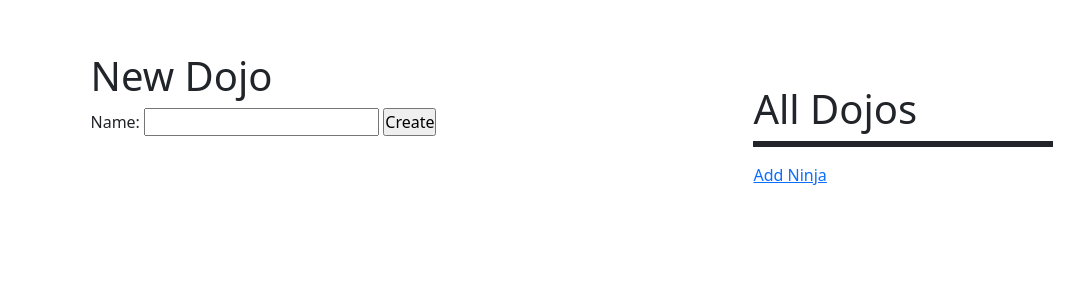
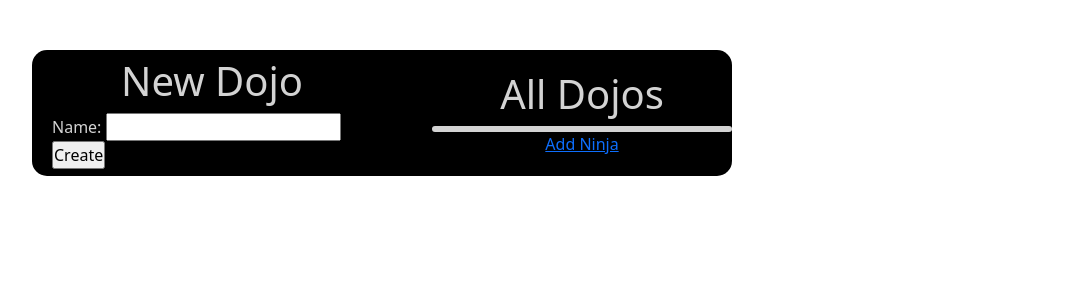
Before and after one commit to Nothdurftm17/NinjasandDojos, a Flask app: page / in a window 1280 px wide. Shown: the top 300 px of the page, without its empty margins (68-1152 px from the left). Run offline with Flask 2, Linux system fonts and the light colour scheme; data that the repository does not hold is empty.

Commit message:
added bootstrap and CSS

```diff
--- a/flask_app/static/style.css
+++ b/flask_app/static/style.css
@@ -5,8 +5,9 @@
 
 #body1{
     display: flex;
-    justify-content: space-around;
+    justify-content: center;
     align-items: center;
+    width: 900px;
 }
 
 body2{
@@ -20,15 +21,36 @@ body2{
 body3{
     display: flex;
     flex-direction: column;
+}
 
+#pagecontainer{
+    width:700px;
+    background-color: black;
+    display: flex;
+    align-items: center;
+    gap: 60px;
+    margin-top: 50px;
+    border-radius: 15px;
+    color: lightgray;
+}
+
+#newDojo{
+    display: flex;
+    flex-direction: column;
+    align-items: center;
+    margin-left: 20px;
 }
 
 #allDojos{
-    margin-top: 85px;
+    margin: 20px 0px;
+    display: flex;
+    flex-direction: column;
+    align-items: center;
 }
 
-.list-dojos{
+.list-group{
     border: solid 3px;
+    background-color: white;
     width: 300px;
 }
 
@@ -39,7 +61,13 @@ ul li{
 #addNinja{
     display: flex;
     flex-direction: column;
+    align-items: center;
+    justify-content: center;
     margin-top: 20px;
+    height: 350px;
+    width: 500px;
+    background-color: black;
+    color: lightgray;
 }
 
 .input{
--- a/flask_app/templates/index.html
+++ b/flask_app/templates/index.html
@@ -6,11 +6,13 @@
     <meta http-equiv="X-UA-Compatible" content="IE=edge">
     <meta name="viewport" content="width=device-width, initial-scale=1.0">
     <title>Dojos</title>
-    <link href="https://cdn.jsdelivr.net/npm/bootstrap@5.1.3/dist/css/bootstrap.min.css" rel="stylesheet" integrity="sha384-1BmE4kWBq78iYhFldvKuhfTAU6auU8tT94WrHftjDbrCEXSU1oBoqyl2QvZ6jIW3" crossorigin="anonymous">
+    <link href="https://cdn.jsdelivr.net/npm/bootstrap@5.1.3/dist/css/bootstrap.min.css" rel="stylesheet"
+        integrity="sha384-1BmE4kWBq78iYhFldvKuhfTAU6auU8tT94WrHftjDbrCEXSU1oBoqyl2QvZ6jIW3" crossorigin="anonymous">
     <link rel="stylesheet" href="{{url_for('static', filename= 'style.css') }}">
 </head>
 
 <body id="body1">
+    <div id="pagecontainer">
         <div id="newDojo">
             <h1>New Dojo</h1>
 
@@ -25,16 +27,14 @@
 
         <div id="allDojos">
             <h1>All Dojos</h1>
-    <ul class="list-dojos">
+            <ul class="list-group">
                 {% for dojo in all_dojos%}
-        <li><a href="{{dojo.id}}">{{dojo.name}}</a></li>
+                <li class="list-group-item"> <a href="{{dojo.id}}">{{dojo.name}}</a></li>
                 {%endfor%}
             </ul>
+
             <a href="/create_Ninja">Add Ninja</a>
         </div>
-
-
-
+    </div>
 </body>
-
 </html>
```
Lines whose indentation alone changed are shown as unchanged.
